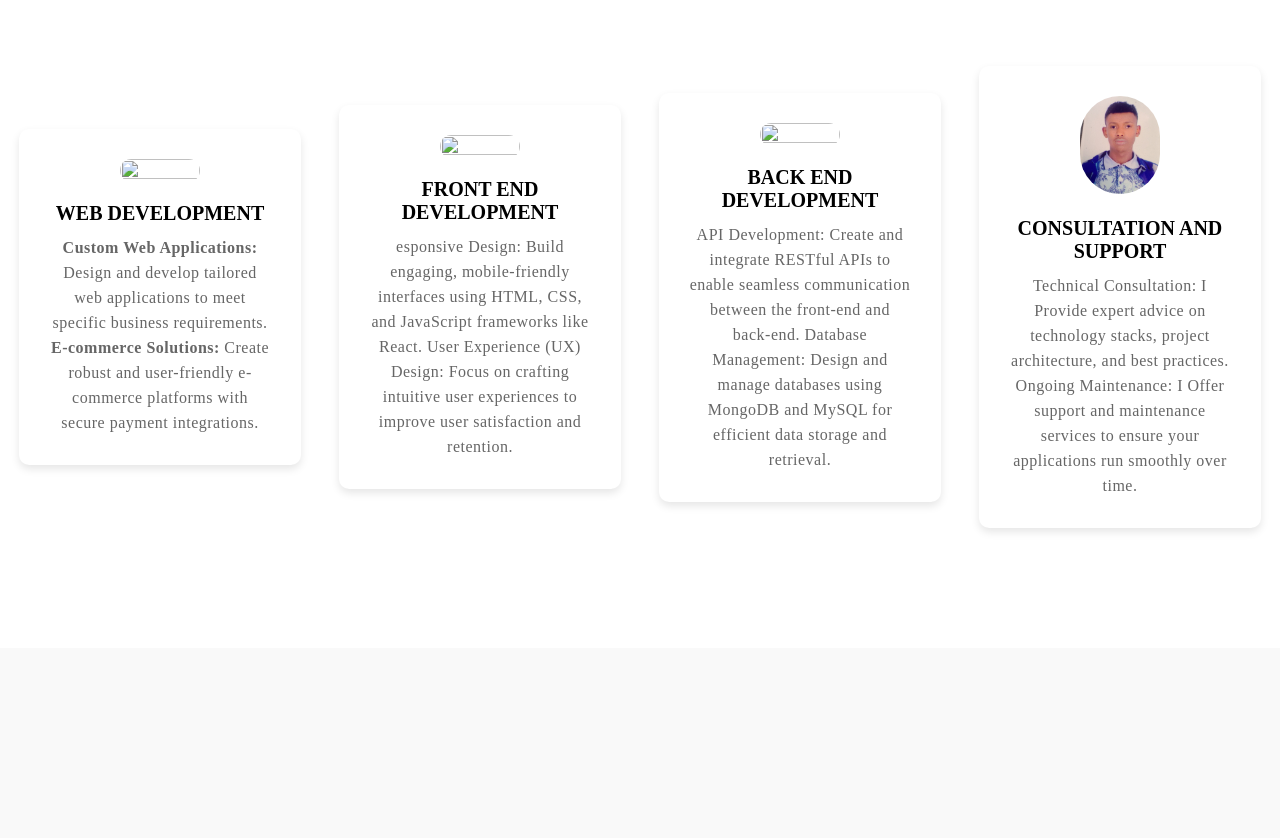
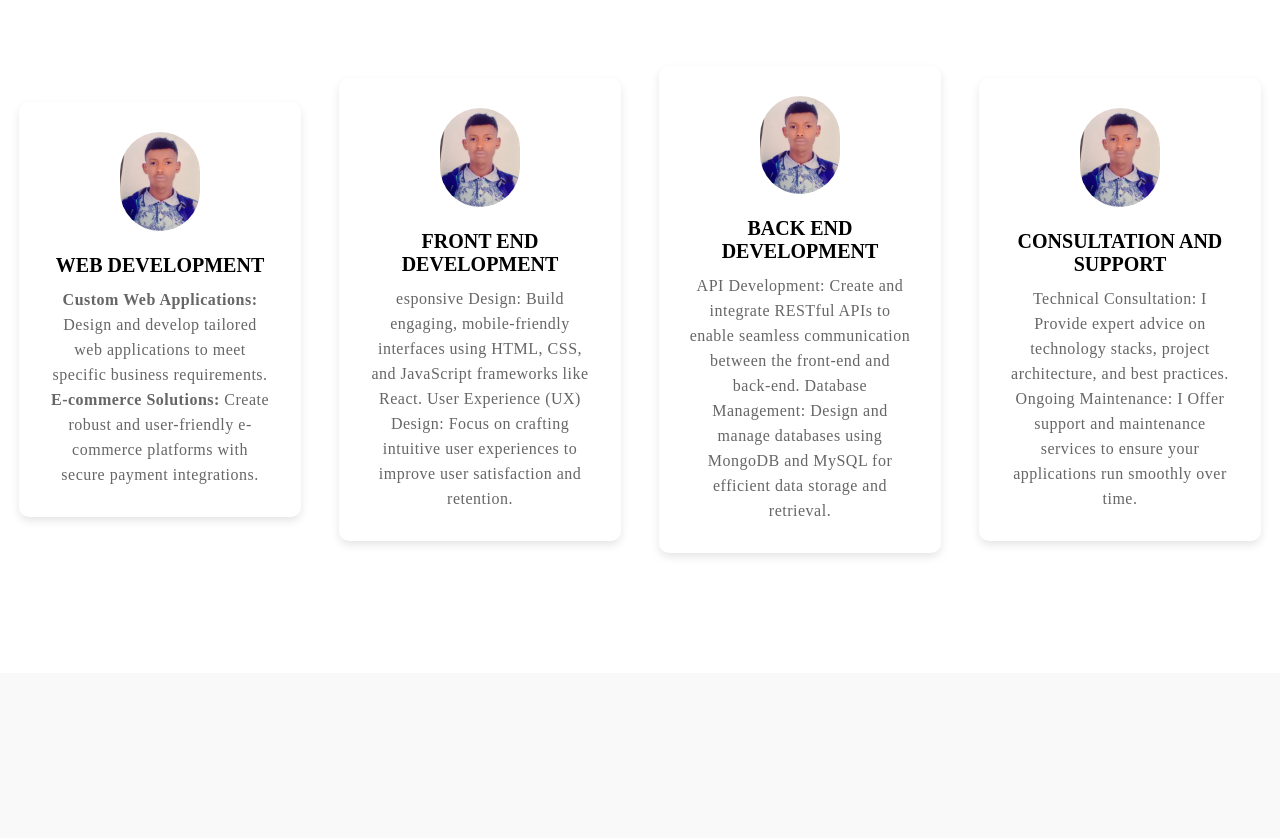
Before and after one commit to telaynew12/telaynew12.github.io, a plain HTML site: page index.html in a window 1280 px wide. Shown: the part 1209-2047 px from the top of the page. Drawn offline with Linux system fonts and the light colour scheme; files whose address does not match are found by name.

Commit message:
Update index.html

```diff
--- a/index.html
+++ b/index.html
@@ -63,19 +63,19 @@
       </div>
       <div class="service-bottom">
         <div class="service-item">
-          <div class="icon"><img src="./img/telaynewphoto.jpg" /></div>
+          <div class="icon"><img src="./telaynewphoto.jpg" /></div>
           <h2>Web Development</h2>
           <p><strong>Custom Web Applications:</strong> Design and develop tailored web applications to meet specific business requirements.
 <strong>E-commerce Solutions:</strong> Create robust and user-friendly e-commerce platforms with secure payment integrations.</p>
         </div>
         <div class="service-item">
-          <div class="icon"><img src="./img/telaynewphoto.jpg" /></div>
+          <div class="icon"><img src="./telaynewphoto.jpg" /></div>
           <h2>Front End Development</h2>
           <p>esponsive Design: Build engaging, mobile-friendly interfaces using HTML, CSS, and JavaScript frameworks like React.
 User Experience (UX) Design: Focus on crafting intuitive user experiences to improve user satisfaction and retention.</p>
         </div>
         <div class="service-item">
-          <div class="icon"><img src="./img/telaynewphoto.jpg" /></div>
+          <div class="icon"><img src="./telaynewphoto.jpg" /></div>
           <h2>Back End Development</h2>
           <p>API Development: Create and integrate RESTful APIs to enable seamless communication between the front-end and back-end.
 Database Management: Design and manage databases using MongoDB and MySQL for efficient data storage and retrieval.</p>
```
